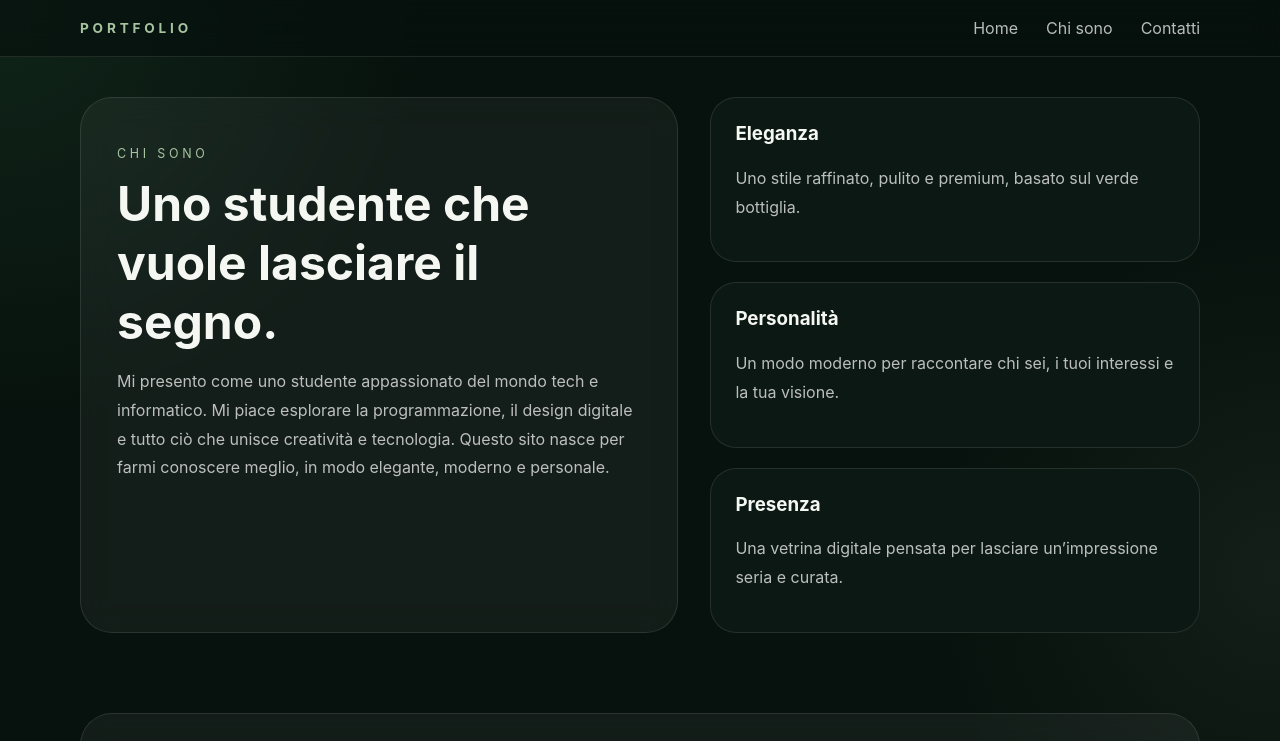
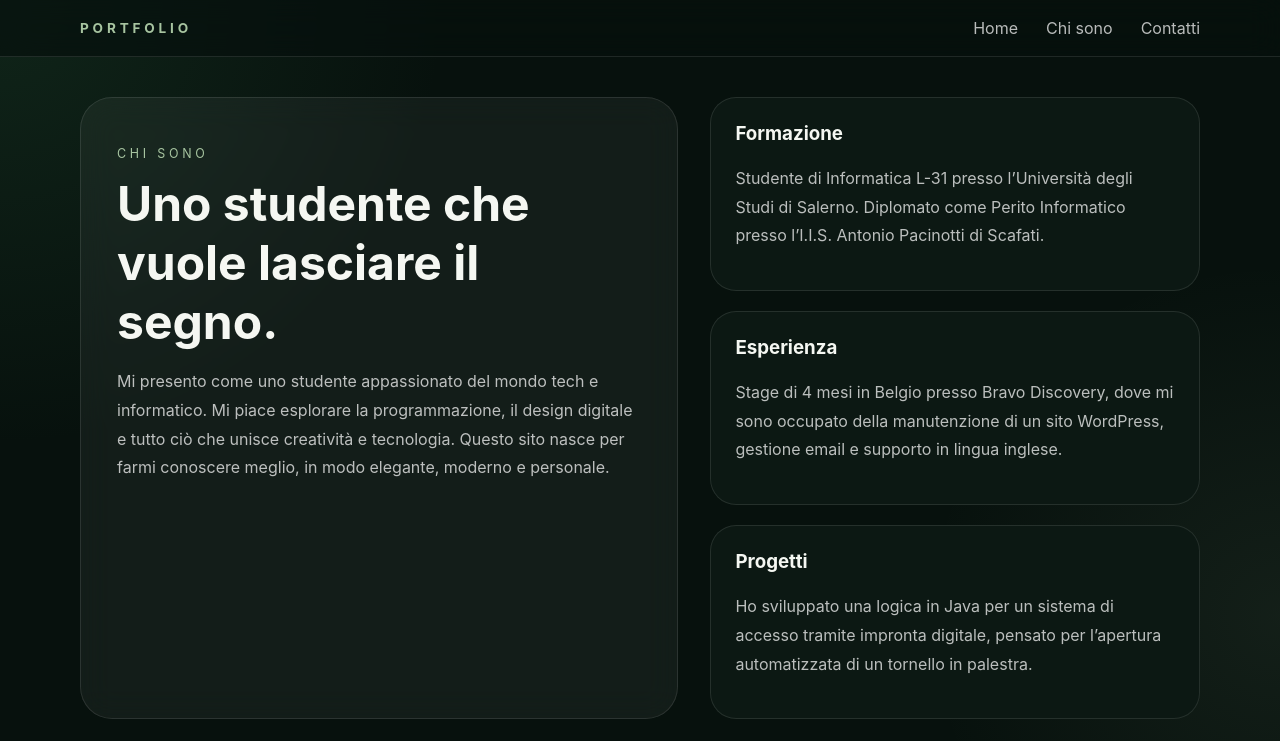
Before and after one commit to CrLucio23/MyPortFolio, a React (Vite) app: page /about in a window 1280 px wide. Shown: the top 741 px of the page. Built offline with nearby package versions, Linux system fonts and the light colour scheme.

Commit message:
New Syle

```diff
--- a/src/components/sections/About.jsx
+++ b/src/components/sections/About.jsx
@@ -18,16 +18,28 @@ export default function About() {
 
       <div className="info-cards">
         <div className="mini-card">
-          <h3>Eleganza</h3>
-          <p>Uno stile raffinato, pulito e premium, basato sul verde bottiglia.</p>
+          <h3>Formazione</h3>
+          <p>
+            Studente di Informatica L-31 presso l’Università degli Studi di
+            Salerno. Diplomato come Perito Informatico presso l’I.I.S. Antonio
+            Pacinotti di Scafati.
+          </p>
         </div>
         <div className="mini-card">
-          <h3>Personalità</h3>
-          <p>Un modo moderno per raccontare chi sei, i tuoi interessi e la tua visione.</p>
+          <h3>Esperienza</h3>
+          <p>
+            Stage di 4 mesi in Belgio presso Bravo Discovery, dove mi sono
+            occupato della manutenzione di un sito WordPress, gestione email e
+            supporto in lingua inglese.
+          </p>
         </div>
         <div className="mini-card">
-          <h3>Presenza</h3>
-          <p>Una vetrina digitale pensata per lasciare un’impressione seria e curata.</p>
+          <h3>Progetti</h3>
+          <p>
+            Ho sviluppato una logica in Java per un sistema di accesso tramite
+            impronta digitale, pensato per l’apertura automatizzata di un
+            tornello in palestra.
+          </p>
         </div>
       </div>
     </section>
--- a/src/components/sections/Hero.jsx
+++ b/src/components/sections/Hero.jsx
@@ -40,12 +40,13 @@ export default function Hero() {
           transition={{ duration: 0.8, delay: 0.3 }}
           className="hero-buttons"
         >
-          <a href="/about" className="btn btn-primary">
+          <Link to="/about" className="btn btn-primary">
             Scopri chi sono <ArrowRight size={18} />
-          </a>
-          <a href="/contact" className="btn btn-secondary">
+          </Link>
+
+          <Link to="/contact" className="btn btn-secondary">
             I miei contatti
-          </a>
+          </Link>
         </motion.div>
       </div>
 
@@ -66,7 +67,11 @@ export default function Hero() {
             ease: "easeInOut",
           }}
         >
-          <img src={profileImg} alt="Foto profilo portfolio" className="hero-photo" />
+          <img
+            src={profileImg}
+            alt="Foto profilo portfolio"
+            className="hero-photo"
+          />
           <div className="hero-photo-overlay"></div>
         </motion.div>
 
```
